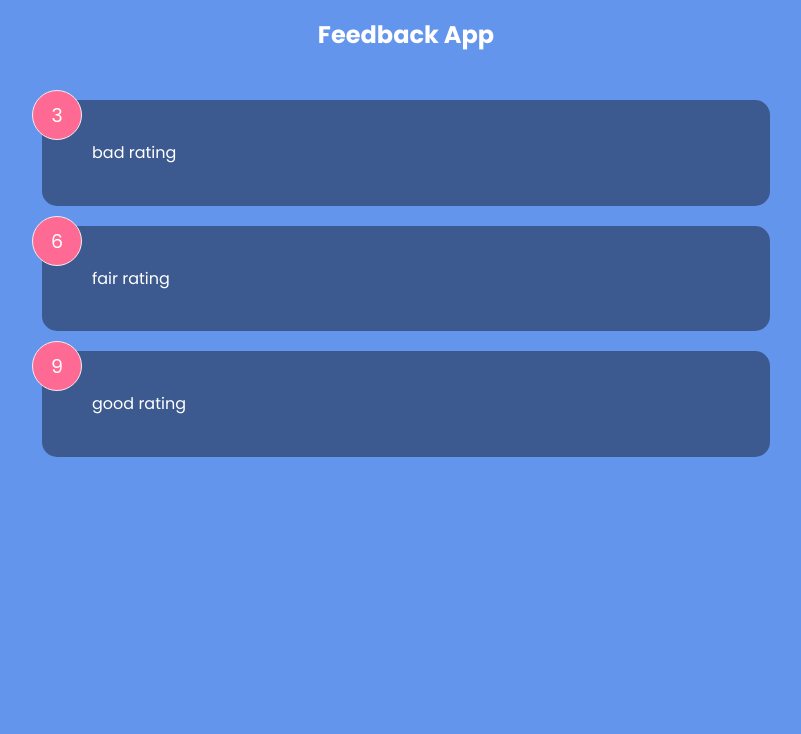
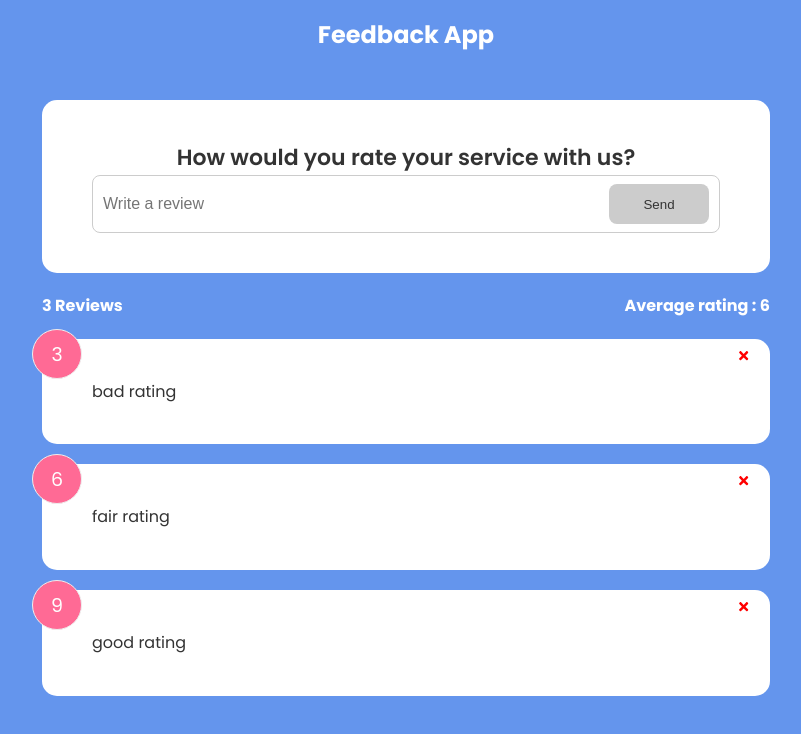
Before and after one commit to carinyperez/feedback-app, a React (Create React App) app: page / in a window 1280 px wide. Shown: the top 734 px of the page, without its empty margins (234-1035 px from the left). Built offline with nearby package versions, Linux system fonts and the light colour scheme.

Commit message:
feat: add a custom button and a feedback form

```diff
--- a/package.json
+++ b/package.json
@@ -8,6 +8,7 @@
     "@testing-library/user-event": "^13.5.0",
     "react": "^18.2.0",
     "react-dom": "^18.2.0",
+    "react-icons": "^4.6.0",
     "react-scripts": "5.0.1",
     "web-vitals": "^2.1.4"
   },
--- a/src/App.js
+++ b/src/App.js
@@ -2,16 +2,24 @@ import Header from "./components/Header";
 import FeedbackList from './components/FeedbackList';
 import {useState} from 'react';
 import FeedbackData from './data/FeedbackData';
+import FeedbackStats from './components/FeedbackStats';
+import FeedbackForm from './components/FeedbackForm';
 
 
 export default function App() {
 	const [feedback, setFeedback] = useState(FeedbackData)
 
+	const handleDelete = (id) => {
+		window.confirm('Are you sure you want to delete') && setFeedback(feedback.filter(item => item.id !== id))
+	}
+
 	return (
 		<>
 			<Header />
 			<div className='container'>
-				<FeedbackList feedback={feedback}/>
+				<FeedbackForm/>
+				<FeedbackStats feedback={feedback}/>
+				<FeedbackList feedback={feedback} handleDelete={handleDelete}/>
 			</div>
 		</>
 	)
--- /dev/null
+++ b/src/components/Button.jsx
@@ -0,0 +1,25 @@
+import PropTypes from 'prop-types';
+
+const defaultProps = {
+	buttonType: 'primary',
+	type: 'button',
+	isDisabled: false,
+}
+
+const propTypes = {
+	children: PropTypes.node.isRequired,
+	buttonType: PropTypes.string,
+	type: PropTypes.string,
+	isDisabled: PropTypes.bool,
+}
+
+const Button = ({children, buttonType, type, isDisabled}) => {
+	return (
+		<button type={type} disabled={isDisabled} className={`btn btn-${buttonType}`}>
+			{children}
+		</button>
+	)
+}
+Button.defaultProps = defaultProps;
+Button.propTypes = propTypes;
+export default Button;
--- a/src/components/Card.jsx
+++ b/src/components/Card.jsx
@@ -1,10 +1,10 @@
 import PropTypes from 'prop-types';
 
 const defaultProps = {
-	reverse: true
+	reverse: false,
 }
 
-const propTypes= {
+const propTypes = {
 	children: PropTypes.node.isRequired,
 }
 
--- /dev/null
+++ b/src/components/FeedbackForm.jsx
@@ -0,0 +1,35 @@
+import {useState} from 'react';
+import Card from './Card';
+import Button from './Button';
+
+const FeedbackForm = () => {
+	const [review, setReview] = useState('');
+	const [btnDisabled, setbtnDisabled] = useState(true);
+	const [validation, setValidation] = useState('');
+
+	const submitReview = (e) => {
+		setReview(e.target.value);
+		if(review.length >= 10) {
+			setbtnDisabled(false);
+			setValidation(null);
+		} else {
+			setValidation('Text must be at least 10 characters')
+		}
+	}
+
+	return (
+		<Card>
+			<form>
+				<h2>How would you rate your service with us?</h2>
+				{/* @todo rating select component */}
+				<div className='input-group'>
+					<input  onChange={submitReview} type='text' placeholder='Write a review' value={review}></input>
+					<Button isDisabled={btnDisabled} type='submit' buttonType='secondary' >Send</Button>
+				</div>
+			</form>
+			{validation && <div className='validation'>{validation}</div>}
+		</Card>
+	)
+};
+
+export default FeedbackForm;
--- a/src/components/FeedbackItem.jsx
+++ b/src/components/FeedbackItem.jsx
@@ -1,14 +1,18 @@
 import Card from './Card';
 import PropTypes from 'prop-types';
+import {FaTimes} from 'react-icons/fa';
 
 const propTypes = {
 	item: PropTypes.object.isRequired,
 }
 
-const FeedbackItem = ({item}) => {
+const FeedbackItem = ({item, handleDelete}) => {
 	return (
 		<Card>
 			<div className='num-display'>{item.rating}</div>
+			<button onClick={() => handleDelete(item.id)} className='close'>
+				<FaTimes color='#FF0000'/>
+			</button>
 			<div className='text-display'>{item.text}</div>
 		</Card>
 	)
--- a/src/components/FeedbackList.jsx
+++ b/src/components/FeedbackList.jsx
@@ -11,13 +11,12 @@ const propTypes = {
 	)
 }
 
-const FeedbackList = ({feedback}) => {
-
+const FeedbackList = ({feedback, handleDelete}) => {
 	return (
 		(!feedback || feedback.length === 0) ? <p>No feedback</p> :
 		<div>
 			{feedback.map(item => (
-				<FeedbackItem key={item.id} item={item}/>
+				<FeedbackItem key={item.id} item={item} handleDelete={handleDelete}/>
 				)
 		    )}
 		</div>
--- /dev/null
+++ b/src/components/FeedbackStats.jsx
@@ -0,0 +1,27 @@
+import PropTypes from 'prop-types';
+
+
+const propTypes = {
+	feedback: PropTypes.array.isRequired
+}
+
+const FeedbackStats = ({feedback}) => {
+
+	const average = () => {
+		const total = feedback.reduce((acc , curr) => acc + curr.rating, 0)
+		return total/feedback.length;
+	}
+
+	return (
+		<div className='feedback-stats'>
+			<h4>{feedback.length} Reviews</h4>
+			{
+				feedback.length ? <h4>Average rating : {average()}</h4> : null
+			}
+		</div>
+	)
+}
+
+FeedbackStats.propTypes = propTypes;
+
+export default FeedbackStats;
--- a/src/index.css
+++ b/src/index.css
@@ -179,10 +179,10 @@ input:focus {
   opacity: 1;
 }
 
-.message {
+.validation {
   padding-top: 10px;
   text-align: center;
-  color: rebeccapurple;
+  color: red;
 }
 
 /* FIX: Remove position: absolute to keep about icon at the bottom of the
```
Also changed, not shown: 1 other file (tests, documents, lock files or other folders).
